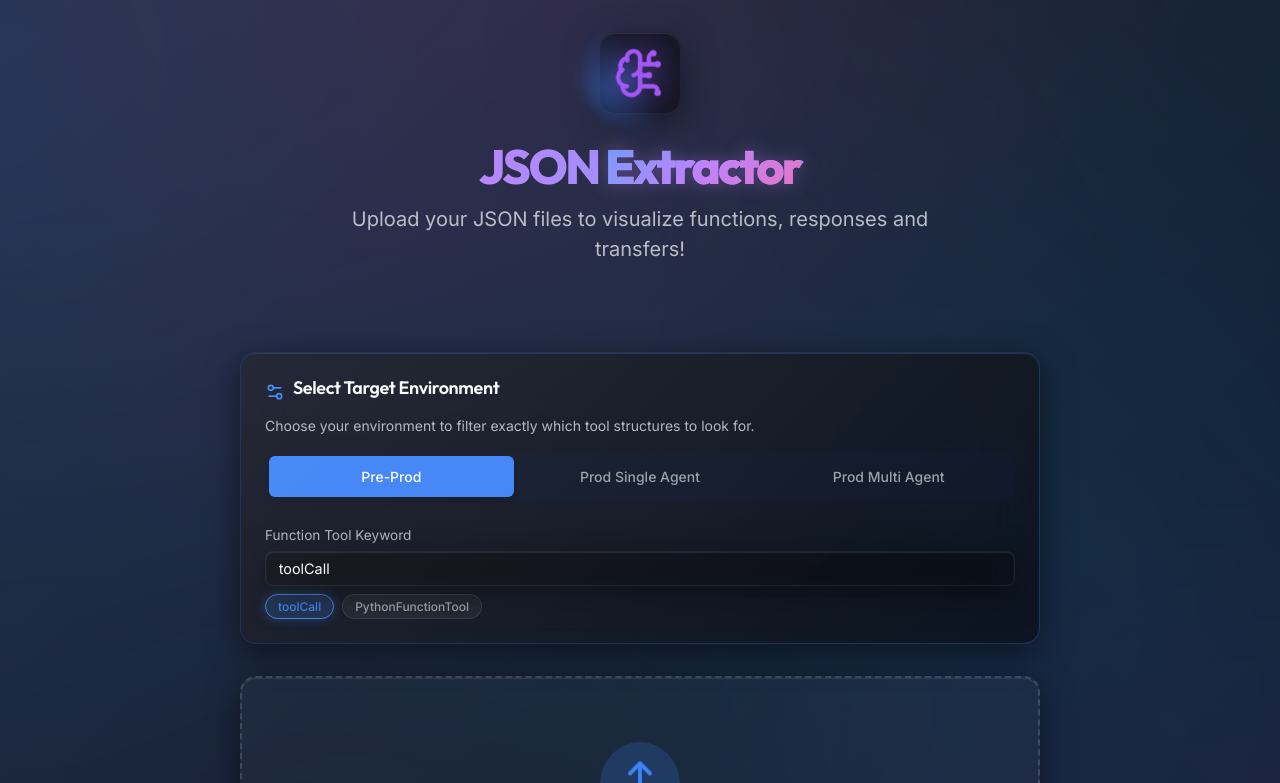
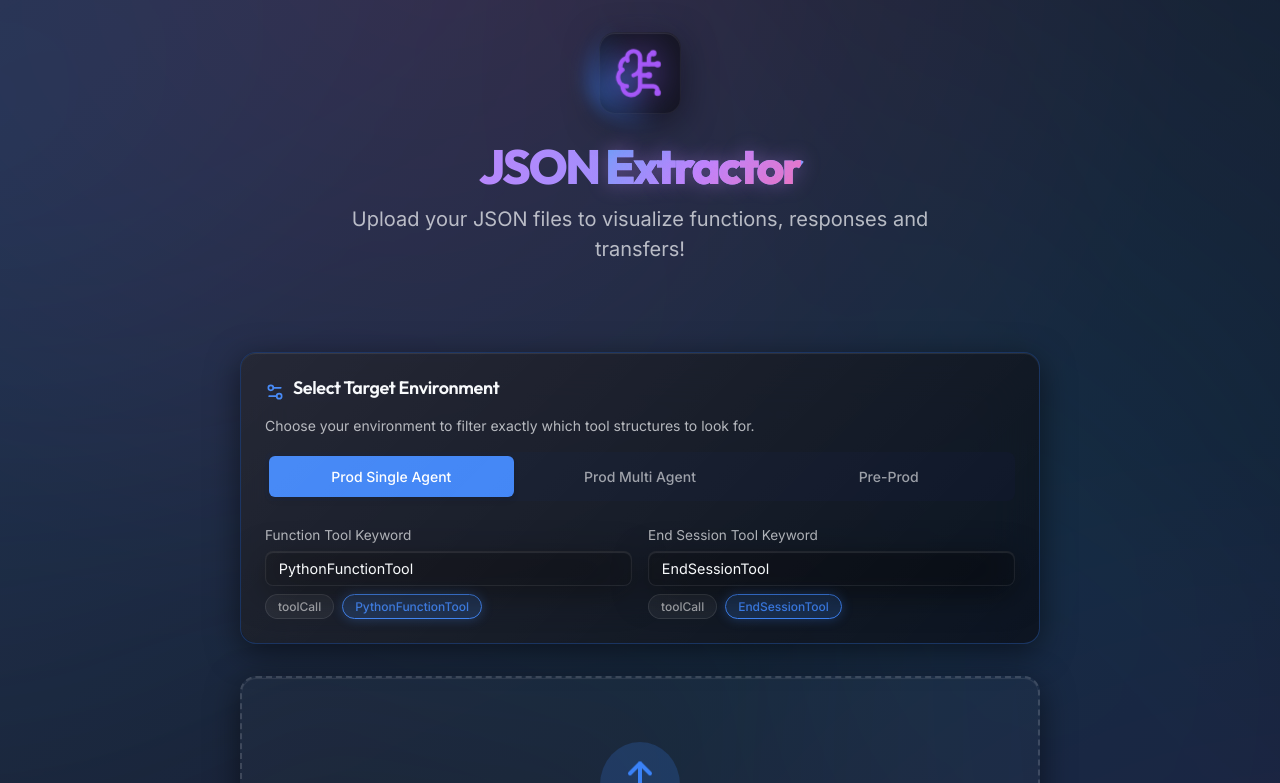
Before and after one commit to ruimartins23/JSON_organizer, a React (Vite) app: page / in a window 1280 px wide. Shown: the top 783 px of the page. Built offline with nearby package versions, Linux system fonts and the light colour scheme.

Commit message:
Reorder environments and fix mismatch warning for pre-prod

```diff
--- a/src/components/Dropzone.tsx
+++ b/src/components/Dropzone.tsx
@@ -10,8 +10,8 @@ export function Dropzone({ onFileParsed }: DropzoneProps) {
   const [isDragging, setIsDragging] = useState(false);
   const [error, setError] = useState<string | null>(null);
   const [pastedText, setPastedText] = useState('');
-  const [mode, setMode] = useState<EnvironmentMode>('pre-prod');
-  const [functionKeyword, setFunctionKeyword] = useState('toolCall');
+  const [mode, setMode] = useState<EnvironmentMode>('prod single agent');
+  const [functionKeyword, setFunctionKeyword] = useState('PythonFunctionTool');
   const [transferKeyword, setTransferKeyword] = useState('agentTransfer');
   const [endSessionKeyword, setEndSessionKeyword] = useState('EndSessionTool');
 
@@ -109,12 +109,6 @@ export function Dropzone({ onFileParsed }: DropzoneProps) {
         </p>
         <div className="segmented-control">
           <button
-            className={`segment-btn ${mode === 'pre-prod' ? 'active' : ''}`}
-            onClick={() => handleModeChange('pre-prod')}
-          >
-            Pre-Prod
-          </button>
-          <button
             className={`segment-btn ${mode === 'prod single agent' ? 'active' : ''}`}
             onClick={() => handleModeChange('prod single agent')}
           >
@@ -125,6 +119,12 @@ export function Dropzone({ onFileParsed }: DropzoneProps) {
             onClick={() => handleModeChange('prod multi agent')}
           >
             Prod Multi Agent
+          </button>
+          <button
+            className={`segment-btn ${mode === 'pre-prod' ? 'active' : ''}`}
+            onClick={() => handleModeChange('pre-prod')}
+          >
+            Pre-Prod
           </button>
         </div>
 
--- a/src/components/TimelineView.tsx
+++ b/src/components/TimelineView.tsx
@@ -1,6 +1,6 @@
 import { useState, useMemo, useEffect } from 'react';
 import type { OrganizedTimeline, ParsedEvent } from '../utils/parser';
-import { Activity, Copy, Download } from 'lucide-react';
+import { Activity, Copy, Download, AlertTriangle } from 'lucide-react';
 
 interface TimelineViewProps {
   data: OrganizedTimeline;
@@ -165,6 +165,8 @@ export function TimelineView({ data, onReset }: TimelineViewProps) {
     handleDownloadTranscript();
   };
 
+  const showSecurityWarning = data.hasEnvironmentMismatch;
+
   return (
     <div className="animate-fade-in" style={{ width: '100%' }}>
       <div className="timeline-header glass">
@@ -193,6 +195,18 @@ export function TimelineView({ data, onReset }: TimelineViewProps) {
           Upload New File
         </button>
       </div>
+
+      {showSecurityWarning && (
+        <div className="glass" style={{ marginBottom: '1.5rem', padding: '1.5rem', borderRadius: '1rem', display: 'flex', alignItems: 'center', gap: '1rem', border: '1px solid rgba(239, 68, 68, 0.4)', background: 'rgba(239, 68, 68, 0.1)', color: 'var(--destructive)' }}>
+          <AlertTriangle style={{ width: '2rem', height: '2rem', flexShrink: 0 }} />
+          <div>
+            <h3 style={{ margin: 0, fontWeight: 700, fontSize: '1.1rem' }}>Security Warning: Environment Mismatch</h3>
+            <p style={{ margin: 0, fontSize: '0.9rem', color: 'var(--text-foreground)', marginTop: '0.3rem' }}>
+              You are uploading a multi-agent JSON file (contains agent transfers) into a single-agent environment. Please verify your environment settings.
+            </p>
+          </div>
+        </div>
+      )}
 
       <div className="dashboard glass" style={{ display: 'flex', gap: '1rem', marginBottom: '1.5rem', padding: '1rem', borderRadius: '1rem' }}>
         <div style={{ flex: 1, textAlign: 'center', padding: '1rem', background: 'var(--bg-glass)', borderRadius: '0.5rem', border: '1px solid var(--border-glass)' }}>
--- a/src/utils/parser.ts
+++ b/src/utils/parser.ts
@@ -24,6 +24,7 @@ export interface OrganizedTimeline {
   sessionId?: string;
   duration?: string;
   rawJsonText?: string;
+  hasEnvironmentMismatch?: boolean;
   events: ParsedEvent[];
 }
 
@@ -50,6 +51,8 @@ export function parseAITrainingJSON(
 
   // We will collect rootSpans during traversal for the highest precision duration
   const rootSpans: {start: number, end: number}[] = [];
+
+  let hasEnvironmentMismatch = false;
 
   // Recursively search the JSON for useful objects
   function traverse(obj: any, parentAgent?: string, structuralKey?: string, parentTime?: string) {
@@ -164,6 +167,13 @@ export function parseAITrainingJSON(
         obj[funcKeyLower] ||
         (funcKeyLower === 'toolcall' && obj.toolCall)
       );
+
+      const isActuallyTransfer = isConfigTransfer ||
+        (config.transferKeyword === 'TransferToAgentTool' && (obj.transfertoagenttool || obj.agentTransfer));
+
+      if (isActuallyTransfer && mode !== 'prod multi agent') {
+        hasEnvironmentMismatch = true;
+      }
 
       if (mode === 'pre-prod') {
         if (isConfigFunction || obj.toolCall) {
@@ -472,6 +482,7 @@ export function parseAITrainingJSON(
     agentType: mode,
     sessionId: sessionId,
     duration: durationStr,
+    hasEnvironmentMismatch: hasEnvironmentMismatch,
     rawJsonText: JSON.stringify(data, null, 2),
     events: finalEvents
   };
```
